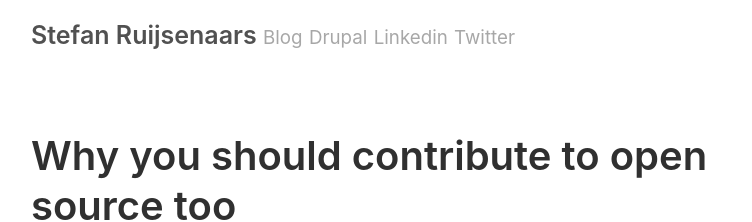
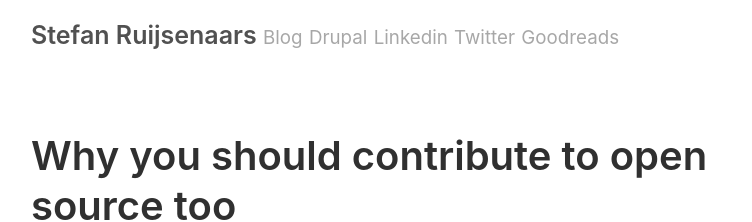
Before and after one commit to stefanruijsenaars/stefanruijsenaars.github.io, a Jekyll site: the page built from index.html, in a window 1280 px wide and 900 px high. Shown: the top 222 px of the window, without its empty margins (259-1011 px from the left). Built offline with Jekyll 4.4.1, drawn with Linux system fonts in a browser that asks for light colours; the list of posts is cut into pages by our own code; comment, search, counter and statistics services are not loaded.

Commit message:
Add Goodreads link

```diff
--- a/_layouts/default.html
+++ b/_layouts/default.html
@@ -13,6 +13,7 @@
           <small><a target="_blank" href="https://www.drupal.org/u/stefanr-0">Drupal</a></small>
           <small><a target="_blank" href="https://www.linkedin.com/in/stefanruijsenaars">Linkedin</a></small>
           <small><a target="_blank" href="https://www.twitter.com/stefan_arrr">Twitter</a></small>
+          <small><a target="_blank" href="https://www.goodreads.com/review/list/77031462">Goodreads</a></small>
         </h3>
       </header>
 
```
